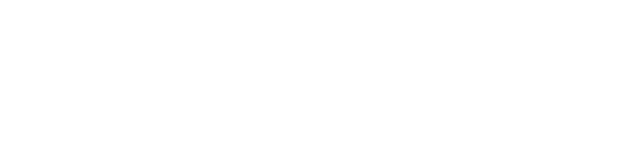
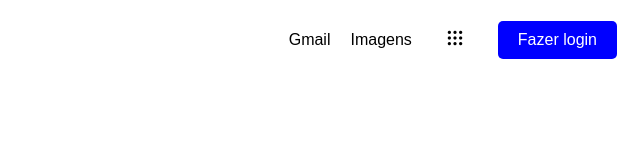
Before and after one commit to slothandre/google-clone-B7Web, a plain HTML site: page index.html in a window 1280 px wide. Shown: the whole page, without its empty margins (640-1280 px from the left). Drawn offline with Linux system fonts and the light colour scheme.

Commit message:
Creation of header

```diff
--- a/assets/css/style.css
+++ b/assets/css/style.css
@@ -0,0 +1,36 @@
+* {
+    box-sizing: border-box;
+    font-family: Arial;
+}
+nav {
+    margin: 15px;
+    display: flex;
+    justify-content: flex-end;
+    align-items: center;
+    gap: 20px;
+}
+nav a {
+    text-decoration: none;
+    color: #000;
+}
+nav a:hover {
+    text-decoration: underline;
+}
+#login {
+    border-radius: 5px;
+    padding: 10px 20px;
+    color: #FFF;
+    background-color: #00f;
+}
+#login:hover {
+    text-decoration: none;
+    background-color: #0101c9;
+    box-shadow: 0px 1px 3px #777;
+}
+#dialpad {
+    padding: 15px;
+    border-radius: 50%;
+}
+#dialpad:hover {
+    background-color: #EEE;
+}
--- a/index.html
+++ b/index.html
@@ -9,6 +9,13 @@
     <title>Google</title>
 </head>
 <body>
-
+    <header>
+        <nav>
+            <a href="">Gmail</a>
+            <a href="">Imagens</a>
+            <a href="" id="dialpad"><img src="assets/icons/dial-pad.png" alt="icon dialpad" width="16px"></a>
+            <a href="" id="login">Fazer login</a>
+        </nav>
+    </header>
 </body>
 </html>
```
Also changed, not shown: assets/icons/dial-pad.png (added).
